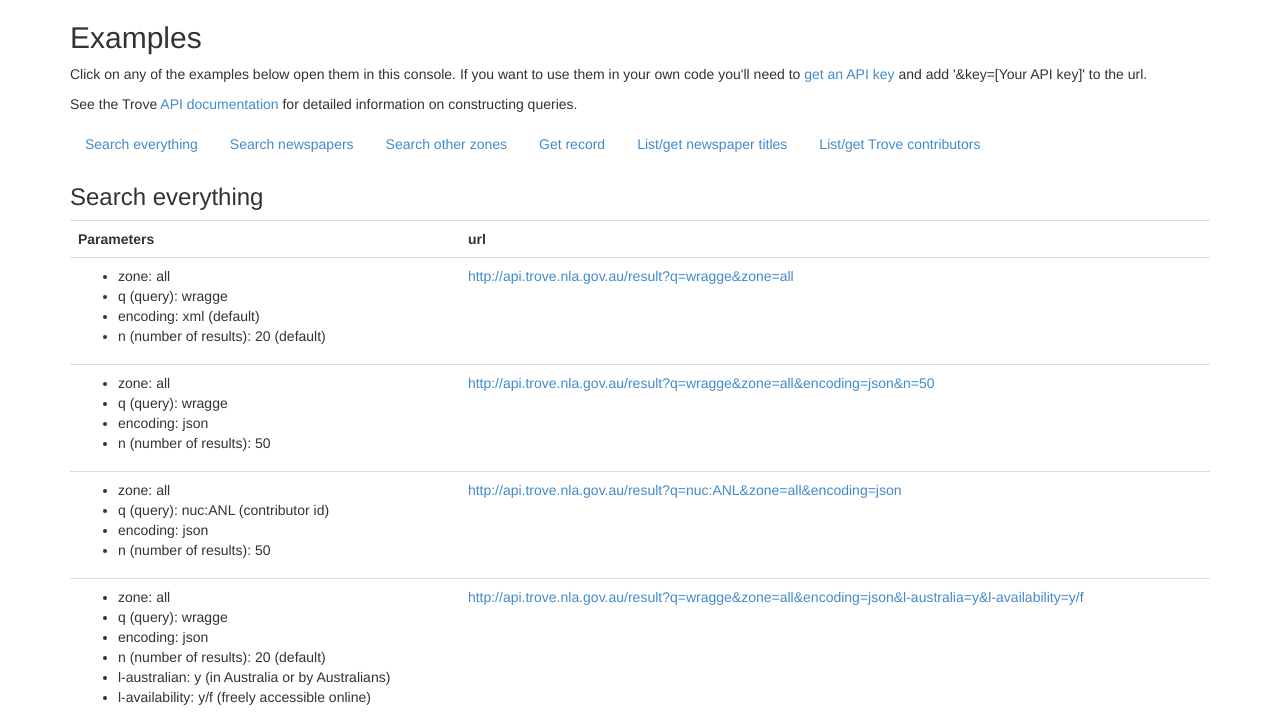
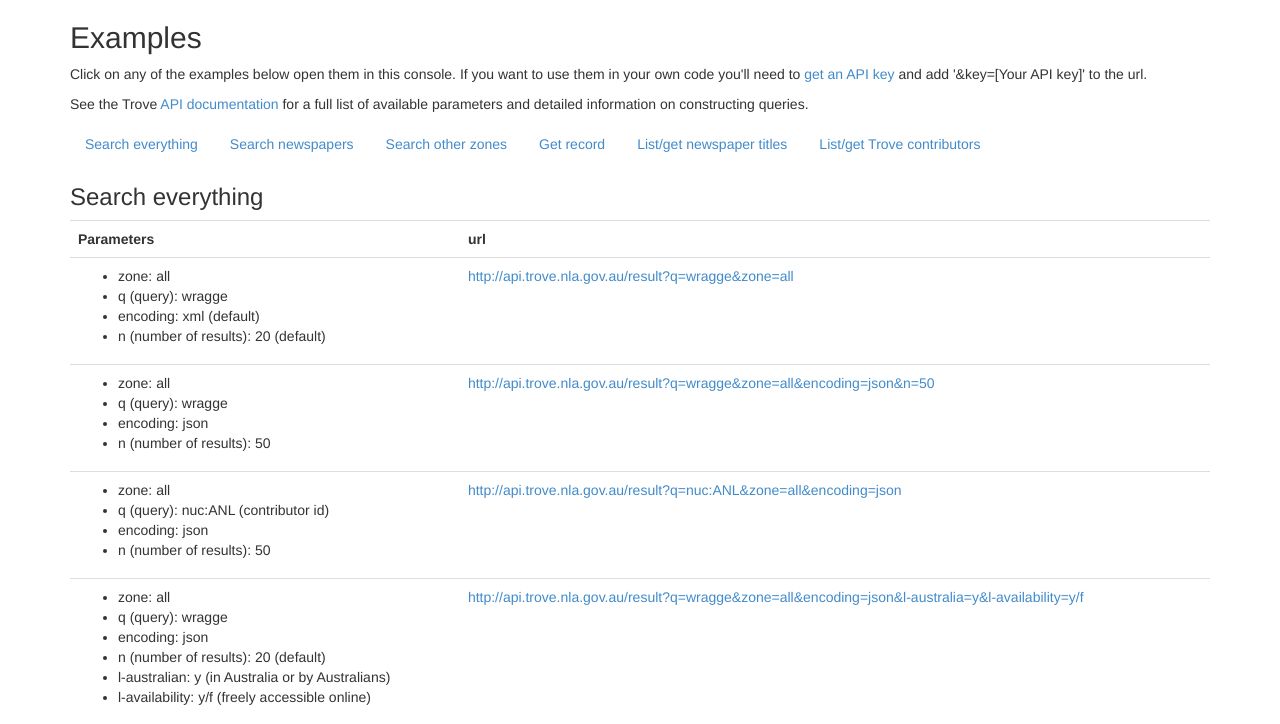
Before and after one commit to wragge/trove-api-console, a Flask app: page / in a window 1280 px wide. Shown: the part 180-904 px from the top of the page. Run offline with Flask 2, Linux system fonts and the light colour scheme; some libraries are stand-ins or nearby versions.

Commit message:
Updating text

```diff
--- a/templates/results.html
+++ b/templates/results.html
@@ -56,7 +56,7 @@
       <p>
         Click on any of the examples below open them in this console. If you want to use them in your own code you'll need to <a href="http://help.nla.gov.au/trove/building-with-trove/api">get an API key</a> and add '&amp;key=[Your API key]' to the url.
       </p>
-      <p>See the Trove <a href="http://help.nla.gov.au/trove/building-with-trove/api-technical-guide">API documentation</a> for detailed information on constructing queries.</p>
+      <p>See the Trove <a href="http://help.nla.gov.au/trove/building-with-trove/api-technical-guide">API documentation</a> for a full list of available parameters and detailed information on constructing queries.</p>
       <ul class="nav nav-pills">
         <li><a href="#everything">Search everything</a></li>
         <li><a href="#newspapers">Search newspapers</a></li>
```
